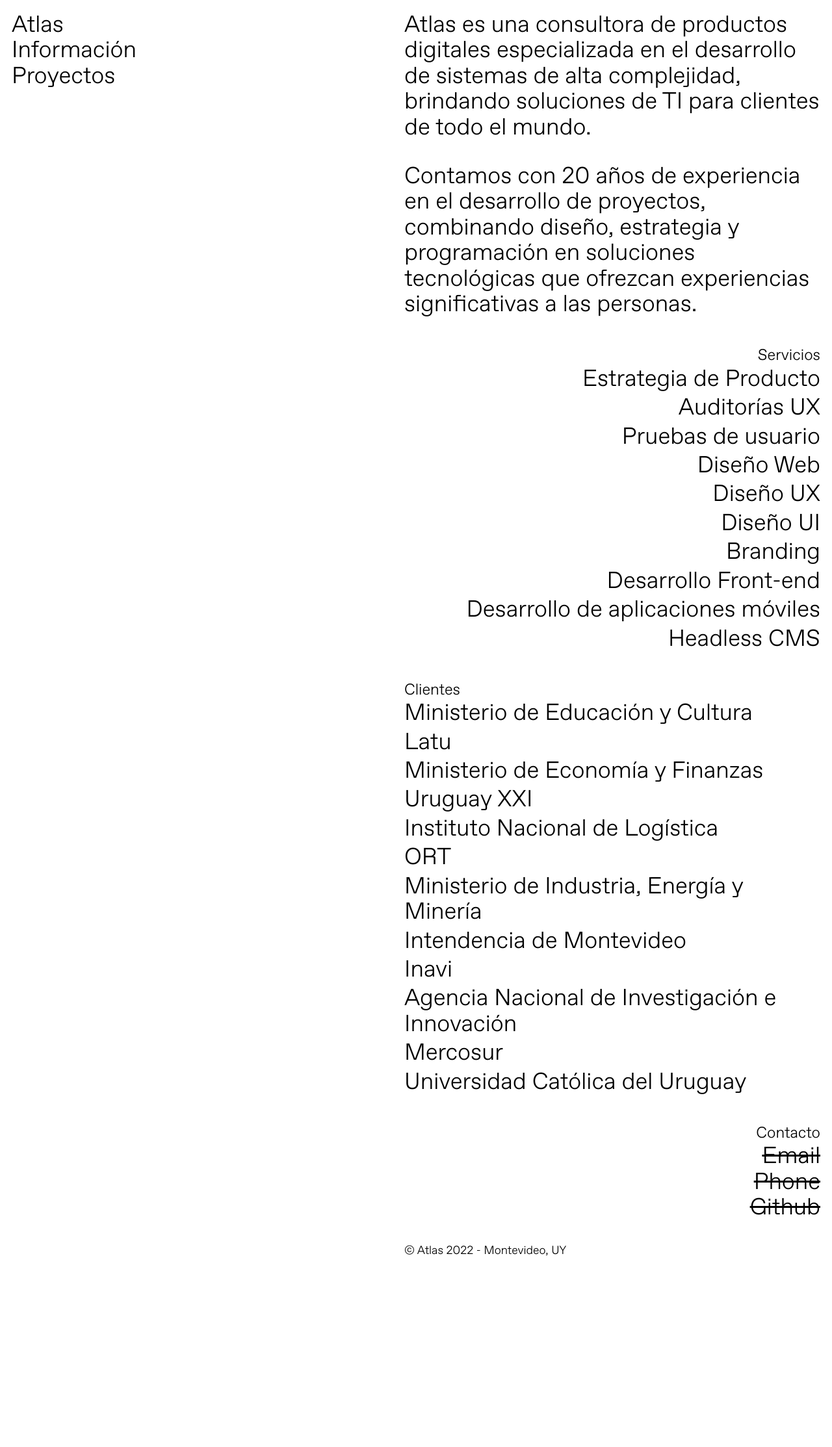
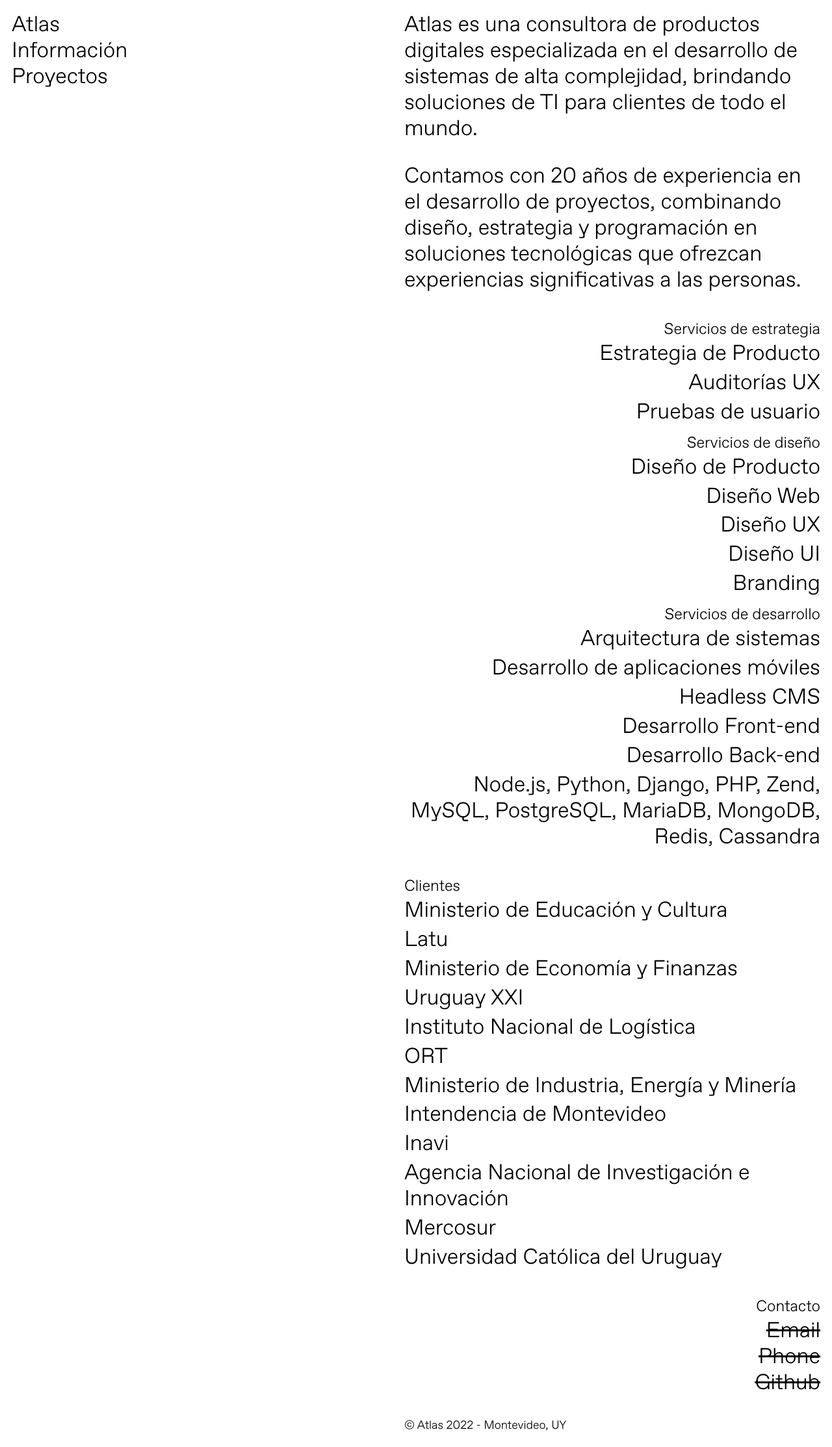
Before and after one commit to Atlas-uy/Atlas-uy.github.io, a Jekyll site: the page built from about.markdown, in a window 1280 px wide. Shown: the whole page at 65% size. Built offline with Jekyll 4.4.1, drawn with Linux system fonts in a browser that asks for light colours; before the commit the page ends 1956 px from its top, so only the background shows below that.

Commit message:
Ajustes texto

```diff
--- a/_sass/atlas.scss
+++ b/_sass/atlas.scss
@@ -5,13 +5,15 @@
   font-family: "Atlas", Sans-serif;
   font-weight: 300;
   font-size: 18px;
+  line-height: 1.4;
 }
 .text-lg {
-  font-size: 2.8vw;
-  line-height: 1.1;
+  font-size: 2.6vw;
+  line-height: 1.2;
 }
 .text-sm {
   font-size: 24px;
+  line-height: 1.4;
 }
 .post-meta{
   font-size: 24px;
--- a/about.markdown
+++ b/about.markdown
@@ -8,17 +8,23 @@
 Contamos con 20 años de experiencia en el desarrollo de proyectos, combinando diseño, estrategia y programación en soluciones tecnológicas que ofrezcan experiencias significativas a las personas.
 
 <ul class="right-align">
-<span class="text-sm">Servicios</span>
+<span class="text-sm">Servicios de estrategia</span>
   <li>Estrategia de Producto</li>
   <li>Auditorías UX</li>
   <li>Pruebas de usuario</li>
+  <span class="text-sm">Servicios de diseño</span>
+  <li>Diseño de Producto</li>
   <li>Diseño Web</li>
   <li>Diseño UX</li>
   <li>Diseño UI</li>
   <li>Branding</li>
-  <li>Desarrollo Front-end</li>
+  <span class="text-sm">Servicios de desarrollo</span>
+  <li>Arquitectura de sistemas</li>
   <li>Desarrollo de aplicaciones móviles</li>
   <li>Headless CMS</li>
+  <li>Desarrollo Front-end</li>
+  <li>Desarrollo Back-end</li>
+  <li>Node.js, Python, Django, PHP, Zend, MySQL, PostgreSQL, MariaDB, MongoDB, Redis, Cassandra</li>
 </ul>
 <ul>
 <span class="text-sm">Clientes</span>
--- a/works.markdown
+++ b/works.markdown
@@ -1,5 +1,5 @@
 ---
 layout: blog
 title: Proyectos
-permalink: /Work/
+permalink: /proyectos/
 ---
```
